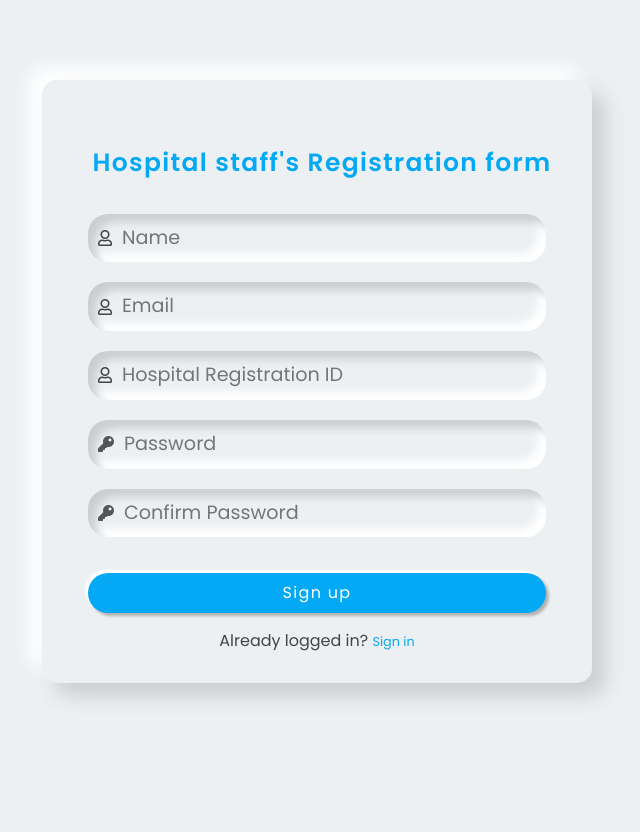
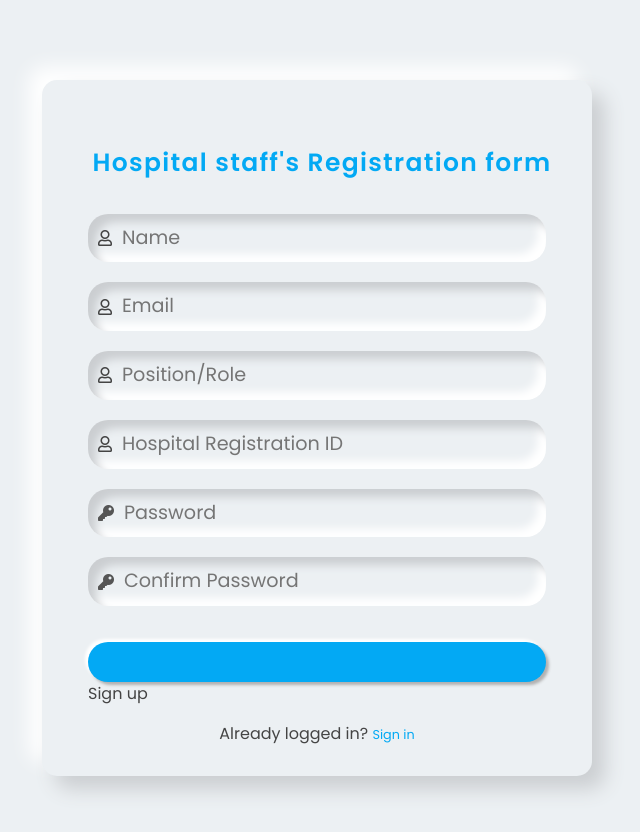
Before and after one commit to tanmaymodi/TapasviCodes, a website: page Frontend/Hospitalstaff_registration_form.html in a window 1280 px wide. Shown: the whole page, without its empty margins (323-963 px from the left). Before the commit the page ends 800 px from the top, so only its background shows below. Drawn offline with Linux system fonts and the light colour scheme.

Commit message:
minor changes

```diff
--- a/Frontend/Hospitalstaff_registration_form.html
+++ b/Frontend/Hospitalstaff_registration_form.html
@@ -14,7 +14,9 @@
     <link href="assets/img/apple-touch-icon.png" rel="apple-touch-icon">
 
     <!-- Google Fonts -->
-  <link href="https://fonts.googleapis.com/css?family=Open+Sans:300,300i,400,400i,600,600i,700,700i|Raleway:300,300i,400,400i,500,500i,600,600i,700,700i|Poppins:300,300i,400,400i,500,500i,600,600i,700,700i" rel="stylesheet">
+    <link
+        href="https://fonts.googleapis.com/css?family=Open+Sans:300,300i,400,400i,600,600i,700,700i|Raleway:300,300i,400,400i,500,500i,600,600i,700,700i|Poppins:300,300i,400,400i,500,500i,600,600i,700,700i"
+        rel="stylesheet">
 
     <!-- Vendor CSS Files -->
     <link href="assets/vendor/fontawesome-free/css/all.min.css" rel="stylesheet">
@@ -38,17 +40,24 @@
     <main id="main">
 
         <div class="wrapper wrapper2" style="width: 550px;">
-            <div class="text-center mt-4 name"><a style="font-size: 25px;" href="s">Hospital staff's Registration form</a> </div>
+            <div class="text-center mt-4 name"><a style="font-size: 25px;" href="s">Hospital staff's Registration
+                    form</a> </div>
             <form class="p-3 mt-3">
-                <div class="form-field d-flex align-items-center"> <span class="far fa-user"></span> <input type="text" required" name="name" id="name" placeholder="Name"> </div>
-                <div class="form-field d-flex align-items-center"> <span class="far fa-user"></span> <input type="email" required" name="Email" id="Email" placeholder="Email"> </div>
-                <div class="form-field d-flex align-items-center"> <span class="far fa-user"></span> <input type="text" required" name="hid" id="hid" placeholder="Hospital Registration ID"> </div>
-                <div class="form-field d-flex align-items-center"> <span class="fas fa-key"></span> <input type="password" required name="password" id="pwd" placeholder="Password"> </div>
-                <div class="form-field d-flex align-items-center"> <span class="fas fa-key"></span> <input type="password" required name="CONFIRMpassword" id="pwd" placeholder="Confirm Password"> </div>
-
-                <button class="btn mt-3" >Sign up</button>
+                <div class="form-field d-flex align-items-center"> <span class="far fa-user"></span> <input type="text"
+                        required name="name" id="name" placeholder="Name"> </div>
+                <div class="form-field d-flex align-items-center"> <span class="far fa-user"></span> <input type="email"
+                        required name="email" id="email" placeholder="Email"> </div>
+                <div class="form-field d-flex align-items-center"> <span class="far fa-user"></span> <input type="text"
+                        required name="role" id="role" placeholder="Position/Role"> </div>
+                <div class="form-field d-flex align-items-center"> <span class="far fa-user"></span> <input type="text"
+                        required name="hid" id="hid" placeholder="Hospital Registration ID"> </div>
+                <div class="form-field d-flex align-items-center"> <span class="fas fa-key"></span> <input
+                        type="password" required name="password" id="pwd" placeholder="Password"> </div>
+                <div class="form-field d-flex align-items-center"> <span class="fas fa-key"></span> <input
+                        type="password" required name="confirmPassword" id="pwdc" placeholder="Confirm Password"> </div>
+                <button class="btn mt-3"></button>Sign up</button>
             </form>
-            <div class="text-center fs-6"> Already logged in?  <a href="./login.html">Sign in</a> </div>
+            <div class="text-center fs-6"> Already logged in? <a href="./login.html">Sign in</a> </div>
         </div>
 
     </main><!-- End #main -->
@@ -56,7 +65,9 @@
 
 
     <div id="preloader"></div>
-  <a href="#" class="back-to-top d-flex align-items-center justify-content-center"><i class="bi bi-arrow-up-short"></i></a>
+    <a href="#" class="back-to-top d-flex align-items-center justify-content-center"><i
+            class="bi bi-arrow-up-short"></i></a>
+
 
     <!-- Vendor JS Files -->
     <script src="assets/vendor/purecounter/purecounter.js"></script>
```
Lines whose indentation alone changed are shown as unchanged.
